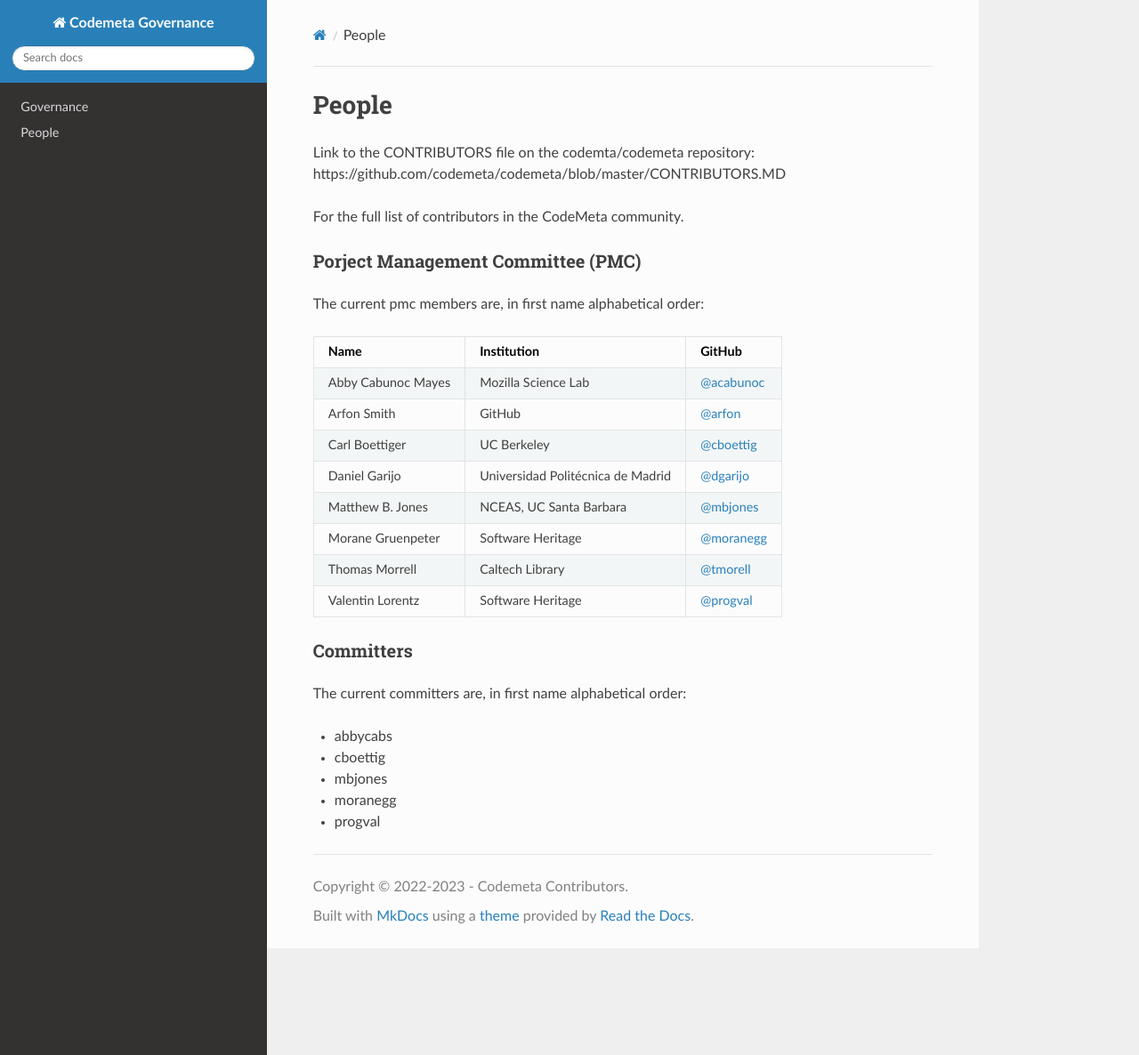
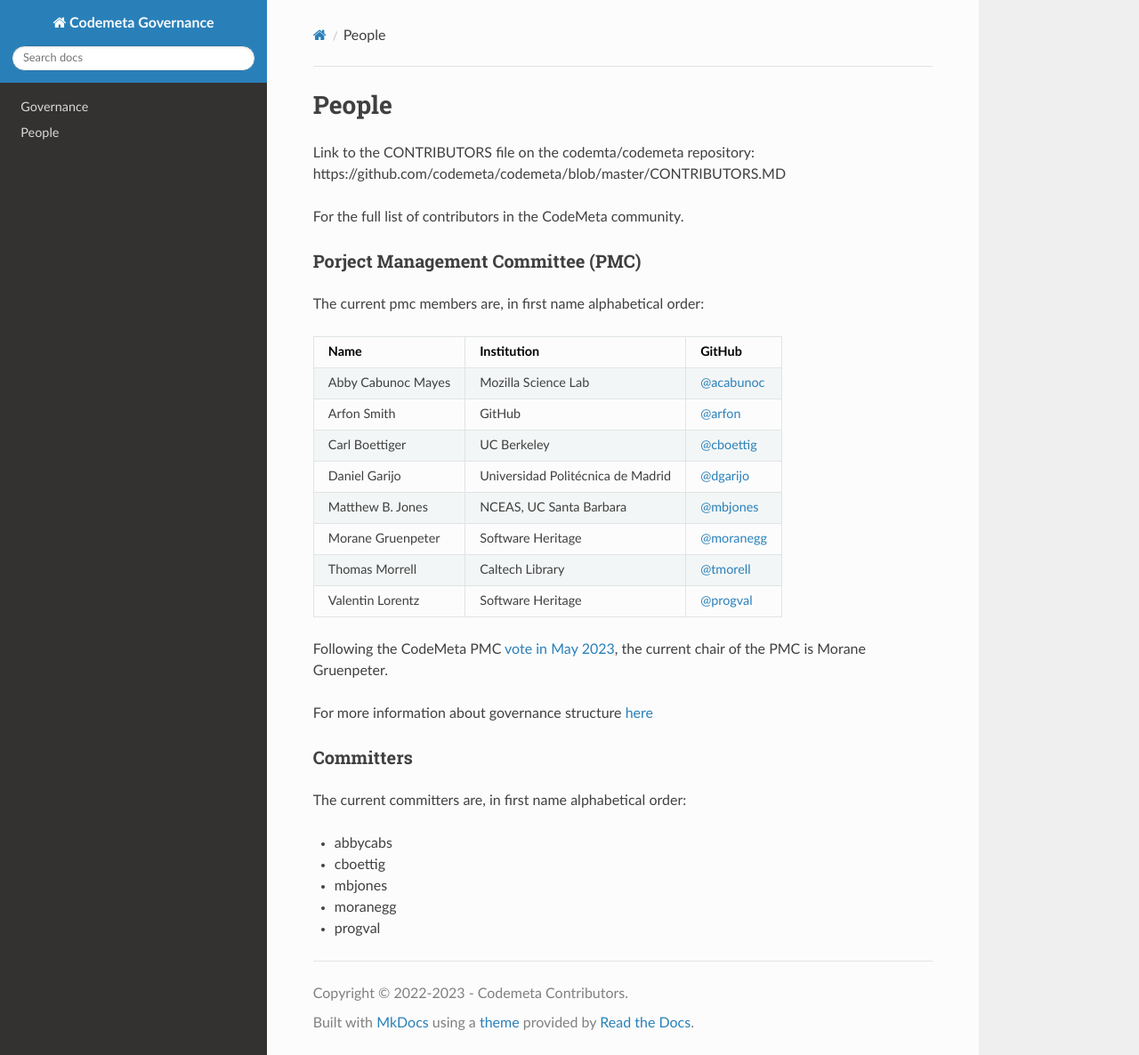
Before and after one commit to codemeta/governance, an MkDocs documentation site: the page built from Chapters/people.md, in a window 1280 px wide and 1186 px high. Shown: the whole window at 89% size. Built offline with MkDocs 1.6.1, drawn with Linux system fonts in a browser that asks for light colours; nearby versions of some CDN libraries.

Commit message:
Update people.md with PMC chair vote

```diff
--- a/Chapters/people.md
+++ b/Chapters/people.md
@@ -20,6 +20,11 @@
 | Thomas Morrell | Caltech Library | [@tmorell](https://github.com/tmorrell) |
 | Valentin Lorentz | Software Heritage | [@progval](https://github.com/progval) |
 
+Following the CodeMeta PMC
+[vote in May 2023](https://groups.google.com/g/codemeta-pmc/c/ccSSP57A7tI/m/rg4WJVa5AQAJ),
+the current chair of the PMC is Morane Gruenpeter.
+
+For more information about governance structure [here](./governance.md)
 
 ### Committers
 
```
